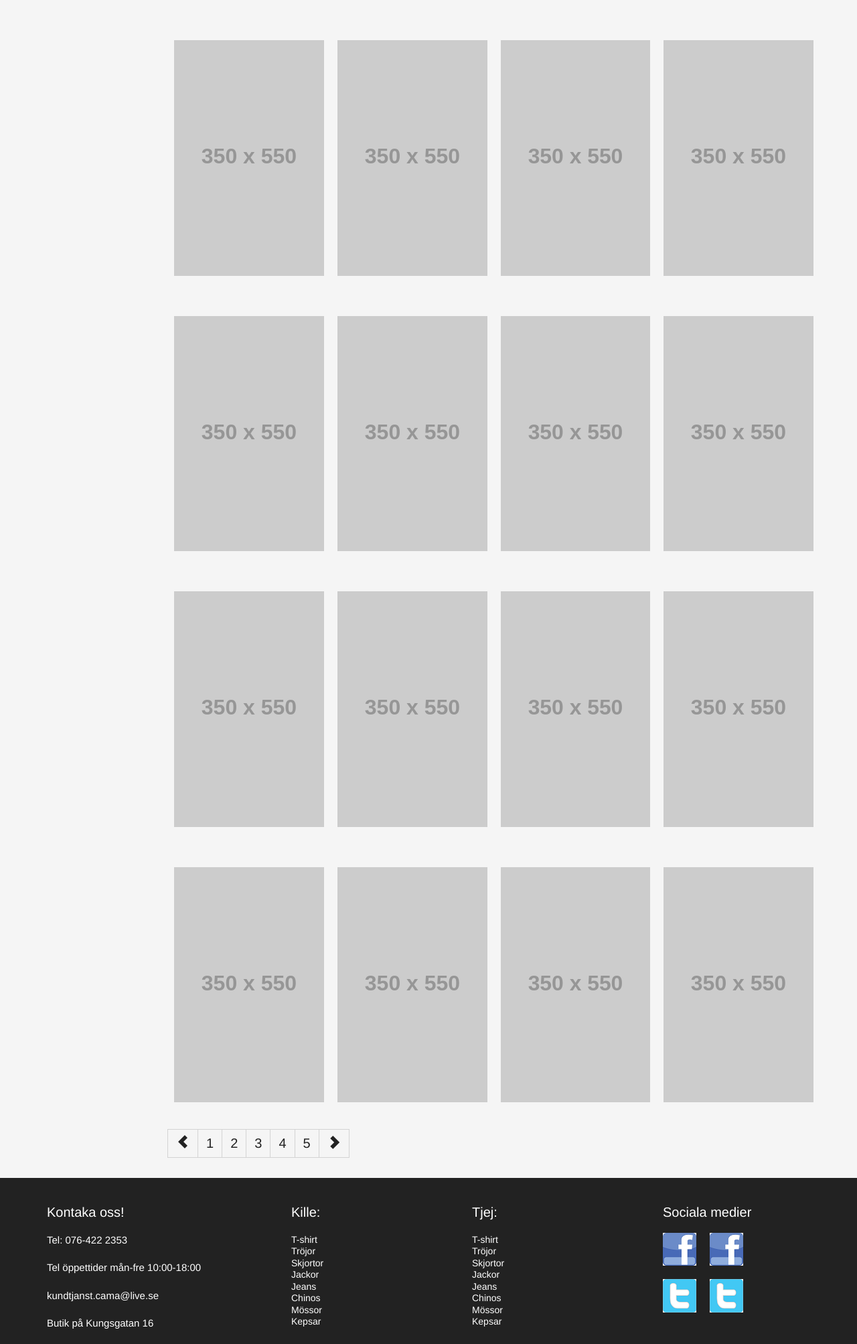
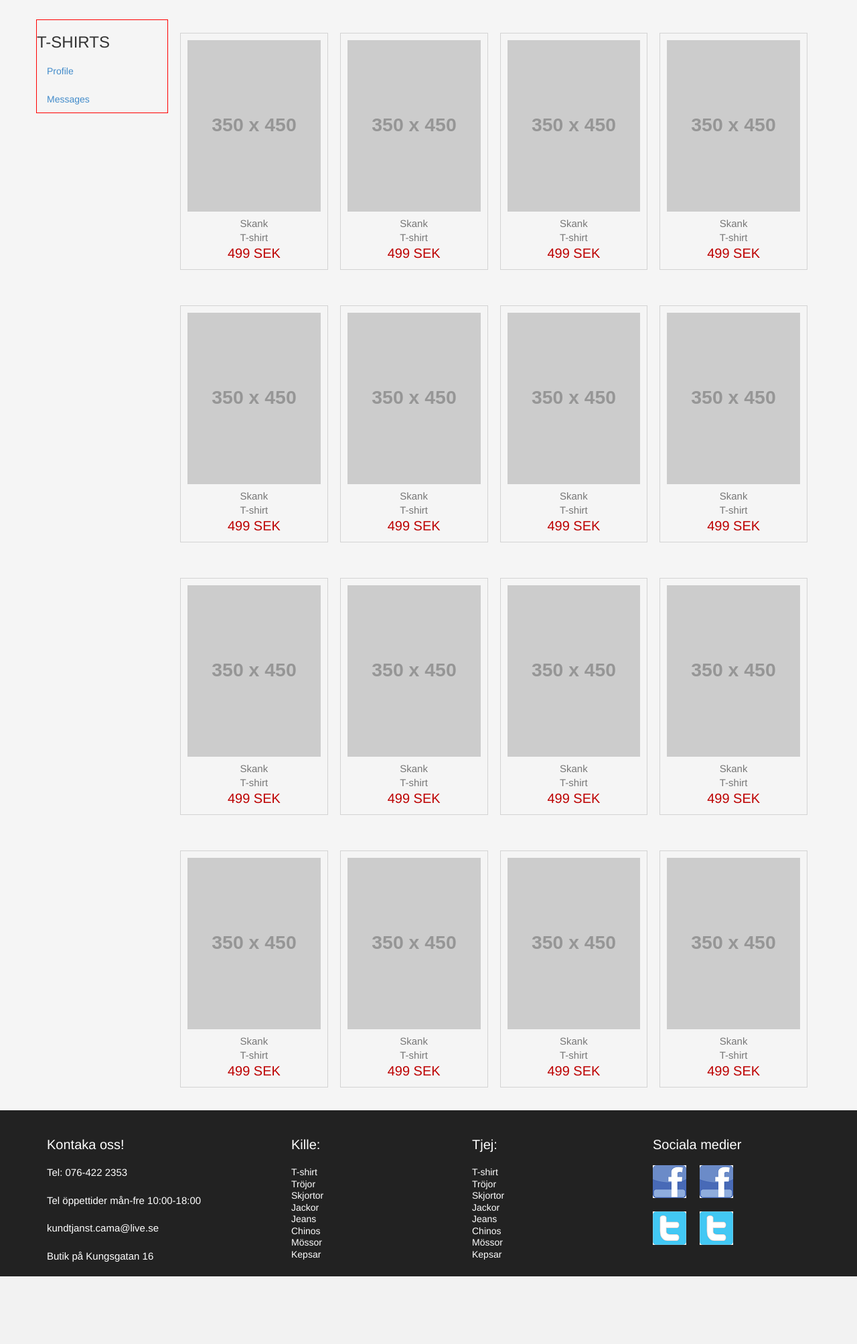
Before and after one commit to cama2014/Camaalbin, a PHP site: page /Tshirt.php in a window 1280 px wide. Shown: the part 75-2082 px from the top of the page at 67% size. After the commit the page ends 1981 px from the top, so only its background shows below. Run offline with PHP 8.4, Linux system fonts and the light colour scheme; grey boxes labelled with a size stand in for pictures from a placeholder-image service; some libraries are stand-ins or nearby versions.

Commit message:
#7 19-12-2014

```diff
--- a/Tshirt.css
+++ b/Tshirt.css
@@ -1,4 +1,54 @@
 
+/*filter del*/
+
+.col-lg-2{
+
+    padding: 0;
+    margin: 0;
+
+}
+
+.filter{
+
+    outline: solid thin red;
+
+}
+
+/*produkter del*/
+
+.beskrivnig{
+
+    background-color: whitesmoke;
+    padding: 10px;
+    text-align: center;
+    outline: solid thin lightgray;
+
+}
+
+.beskrivnig h3{
+
+    padding: 0px;
+    margin-top: 5px;
+    margin-bottom: 0px;
+    color: #777;
+    font-size: 15px;
+
+}
+
+.price {
+
+color: #BD0000;
+font-size: 20px;
+
+}
+
+.beskrivnig img{
+
+    margin-bottom: 10px;
+
+}
+
+/*Bytt sida sak*/
 
 .BS-row{
 
--- a/Tshirt.php
+++ b/Tshirt.php
@@ -32,41 +32,152 @@
 
         <div class="container section-container">
             <div class="row">
-                <div class="col-lg-2"></div>
+                <div class="col-lg-2">
+                    <div class="filter">
+
+                        <ul class="nav nav-pills nav-stacked">
+                            <li role="presentation" class="active"><h3>T-SHIRTS</h3></li>
+                            <li role="presentation"><a href="#">Profile</a></li>
+                            <li role="presentation"><a href="#">Messages</a></li>
+                        </ul>
+
+                    </div>
+                </div>
                 <div class="col-lg-10">
                     <div class="row fyrabox-row">
-                        <div class="col-lg-3 col-md-3 col-sm-3 fyrabox"><img src="http://placehold.it/350x550" class="img-responsive" alt="Responsive image"></div>
-                        <div class="col-lg-3 col-md-3 col-sm-3 fyrabox"><img src="http://placehold.it/350x550" class="img-responsive" alt="Responsive image"></div>
-                        <div class="col-lg-3 col-md-3 col-sm-3 fyrabox"><img src="http://placehold.it/350x550" class="img-responsive" alt="Responsive image"></div>
-                        <div class="col-lg-3 col-md-3 col-sm-3 fyrabox"><img src="http://placehold.it/350x550" class="img-responsive" alt="Responsive image"></div>
+                        <div class="col-lg-3 col-md-3 col-sm-3 fyrabox">
+                            <div class="beskrivnig">
+                                <img src="http://placehold.it/350x450" class="img-responsive" alt="Responsive image">
+                                <h3>Skank</h3>
+                                <h3>T-shirt</h3>
+                                <span class="price">499 SEK</span>
+                            </div>
+                        </div>
+                        <div class="col-lg-3 col-md-3 col-sm-3 fyrabox">
+                            <div class="beskrivnig">
+                                <img src="http://placehold.it/350x450" class="img-responsive" alt="Responsive image">
+                                <h3>Skank</h3>
+                                <h3>T-shirt</h3>
+                                <span class="price">499 SEK</span>
+                            </div>
+                        </div>
+                        <div class="col-lg-3 col-md-3 col-sm-3 fyrabox">
+                            <div class="beskrivnig">
+                                <img src="http://placehold.it/350x450" class="img-responsive" alt="Responsive image">
+                                <h3>Skank</h3>
+                                <h3>T-shirt</h3>
+                                <span class="price">499 SEK</span>
+                            </div>
+                        </div>
+                        <div class="col-lg-3 col-md-3 col-sm-3 fyrabox">
+                            <div class="beskrivnig">
+                                <img src="http://placehold.it/350x450" class="img-responsive" alt="Responsive image">
+                                <h3>Skank</h3>
+                                <h3>T-shirt</h3>
+                                <span class="price">499 SEK</span>
+                            </div>
+                        </div>
                     </div>
                     <div class="row fyrabox-row">
-                        <div class="col-lg-3 col-md-3 col-sm-3 fyrabox"><img src="http://placehold.it/350x550" class="img-responsive" alt="Responsive image"></div>
-                        <div class="col-lg-3 col-md-3 col-sm-3 fyrabox"><img src="http://placehold.it/350x550" class="img-responsive" alt="Responsive image"></div>
-                        <div class="col-lg-3 col-md-3 col-sm-3 fyrabox"><img src="http://placehold.it/350x550" class="img-responsive" alt="Responsive image"></div>
-                        <div class="col-lg-3 col-md-3 col-sm-3 fyrabox"><img src="http://placehold.it/350x550" class="img-responsive" alt="Responsive image"></div>
+                        <div class="col-lg-3 col-md-3 col-sm-3 fyrabox">
+                            <div class="beskrivnig">
+                                <img src="http://placehold.it/350x450" class="img-responsive" alt="Responsive image">
+                                <h3>Skank</h3>
+                                <h3>T-shirt</h3>
+                                <span class="price">499 SEK</span>
+                            </div>
+                        </div>
+                        <div class="col-lg-3 col-md-3 col-sm-3 fyrabox">
+                            <div class="beskrivnig">
+                                <img src="http://placehold.it/350x450" class="img-responsive" alt="Responsive image">
+                                <h3>Skank</h3>
+                                <h3>T-shirt</h3>
+                                <span class="price">499 SEK</span>
+                            </div>
+                        </div>
+                        <div class="col-lg-3 col-md-3 col-sm-3 fyrabox">
+                            <div class="beskrivnig">
+                                <img src="http://placehold.it/350x450" class="img-responsive" alt="Responsive image">
+                                <h3>Skank</h3>
+                                <h3>T-shirt</h3>
+                                <span class="price">499 SEK</span>
+                            </div>
+                        </div>
+                        <div class="col-lg-3 col-md-3 col-sm-3 fyrabox">
+                            <div class="beskrivnig">
+                                <img src="http://placehold.it/350x450" class="img-responsive" alt="Responsive image">
+                                <h3>Skank</h3>
+                                <h3>T-shirt</h3>
+                                <span class="price">499 SEK</span>
+                            </div>
+                        </div>
                     </div>
                     <div class="row fyrabox-row">
-                        <div class="col-lg-3 col-md-3 col-sm-3 fyrabox"><img src="http://placehold.it/350x550" class="img-responsive" alt="Responsive image"></div>
-                        <div class="col-lg-3 col-md-3 col-sm-3 fyrabox"><img src="http://placehold.it/350x550" class="img-responsive" alt="Responsive image"></div>
-                        <div class="col-lg-3 col-md-3 col-sm-3 fyrabox"><img src="http://placehold.it/350x550" class="img-responsive" alt="Responsive image"></div>
-                        <div class="col-lg-3 col-md-3 col-sm-3 fyrabox"><img src="http://placehold.it/350x550" class="img-responsive" alt="Responsive image"></div>
+                        <div class="col-lg-3 col-md-3 col-sm-3 fyrabox">
+                            <div class="beskrivnig">
+                                <img src="http://placehold.it/350x450" class="img-responsive" alt="Responsive image">
+                                <h3>Skank</h3>
+                                <h3>T-shirt</h3>
+                                <span class="price">499 SEK</span>
+                            </div>
+                        </div>
+                        <div class="col-lg-3 col-md-3 col-sm-3 fyrabox">
+                            <div class="beskrivnig">
+                                <img src="http://placehold.it/350x450" class="img-responsive" alt="Responsive image">
+                                <h3>Skank</h3>
+                                <h3>T-shirt</h3>
+                                <span class="price">499 SEK</span>
+                            </div>
+                        </div>
+                        <div class="col-lg-3 col-md-3 col-sm-3 fyrabox">
+                            <div class="beskrivnig">
+                                <img src="http://placehold.it/350x450" class="img-responsive" alt="Responsive image">
+                                <h3>Skank</h3>
+                                <h3>T-shirt</h3>
+                                <span class="price">499 SEK</span>
+                            </div>
+                        </div>
+                        <div class="col-lg-3 col-md-3 col-sm-3 fyrabox">
+                            <div class="beskrivnig">
+                                <img src="http://placehold.it/350x450" class="img-responsive" alt="Responsive image">
+                                <h3>Skank</h3>
+                                <h3>T-shirt</h3>
+                                <span class="price">499 SEK</span>
+                            </div>
+                        </div>
                     </div>
                     <div class="row fyrabox-row">
-                        <div class="col-lg-3 col-md-3 col-sm-3 fyrabox"><img src="http://placehold.it/350x550" class="img-responsive" alt="Responsive image"></div>
-                        <div class="col-lg-3 col-md-3 col-sm-3 fyrabox"><img src="http://placehold.it/350x550" class="img-responsive" alt="Responsive image"></div>
-                        <div class="col-lg-3 col-md-3 col-sm-3 fyrabox"><img src="http://placehold.it/350x550" class="img-responsive" alt="Responsive image"></div>
-                        <div class="col-lg-3 col-md-3 col-sm-3 fyrabox"><img src="http://placehold.it/350x550" class="img-responsive" alt="Responsive image"></div>
-                    </div>
-                    <div class="row BS-row">
-                        <div class="btn-group" role="group" aria-label="...">
-                            <button type="button" class="btn btn-default BS"><span class="glyphicon glyphicon-chevron-left" aria-hidden="true"></span></button>
-                            <button type="button" class="btn btn-default BS">1</button>
-                            <button type="button" class="btn btn-default BS">2</button>
-                            <button type="button" class="btn btn-default BS">3</button>
-                            <button type="button" class="btn btn-default BS">4</button>
-                            <button type="button" class="btn btn-default BS">5</button>
-                            <button type="button" class="btn btn-default BS"><span class="glyphicon glyphicon-chevron-right" aria-hidden="true"></span></button>
+                        <div class="col-lg-3 col-md-3 col-sm-3 fyrabox">
+                            <div class="beskrivnig">
+                                <img src="http://placehold.it/350x450" class="img-responsive" alt="Responsive image">
+                                <h3>Skank</h3>
+                                <h3>T-shirt</h3>
+                                <span class="price">499 SEK</span>
+                            </div>
+                        </div>
+                        <div class="col-lg-3 col-md-3 col-sm-3 fyrabox">
+                            <div class="beskrivnig">
+                                <img src="http://placehold.it/350x450" class="img-responsive" alt="Responsive image">
+                                <h3>Skank</h3>
+                                <h3>T-shirt</h3>
+                                <span class="price">499 SEK</span>
+                            </div>
+                        </div>
+                        <div class="col-lg-3 col-md-3 col-sm-3 fyrabox">
+                            <div class="beskrivnig">
+                                <img src="http://placehold.it/350x450" class="img-responsive" alt="Responsive image">
+                                <h3>Skank</h3>
+                                <h3>T-shirt</h3>
+                                <span class="price">499 SEK</span>
+                            </div>
+                        </div>
+                        <div class="col-lg-3 col-md-3 col-sm-3 fyrabox">
+                            <div class="beskrivnig">
+                                <img src="http://placehold.it/350x450" class="img-responsive" alt="Responsive image">
+                                <h3>Skank</h3>
+                                <h3>T-shirt</h3>
+                                <span class="price">499 SEK</span>
+                            </div>
                         </div>
                     </div>
                 </div>
--- a/index.css
+++ b/index.css
@@ -33,7 +33,7 @@ body {
 
     margin-right: auto;
     margin-left: auto;
-    margin-top: 40px;
+    margin-top: 30px;
 
 }
 
@@ -85,15 +85,20 @@ body {
 
 /*fyraboxar*/
 
+.fyrabox-row{
+
+    padding: 10px;
+
+}
+
 .col-lg-3.fyrabox{
 
     min-height: 1px;
     position: relative;
-    margin-bottom: 30px;
-    margin-top: 10px;
     padding-right: 10px;
     padding-left: 10px;
     padding-top: 10px;
     padding-bottom: 10px;
+    margin-bottom: 15px;
 
 }
```
